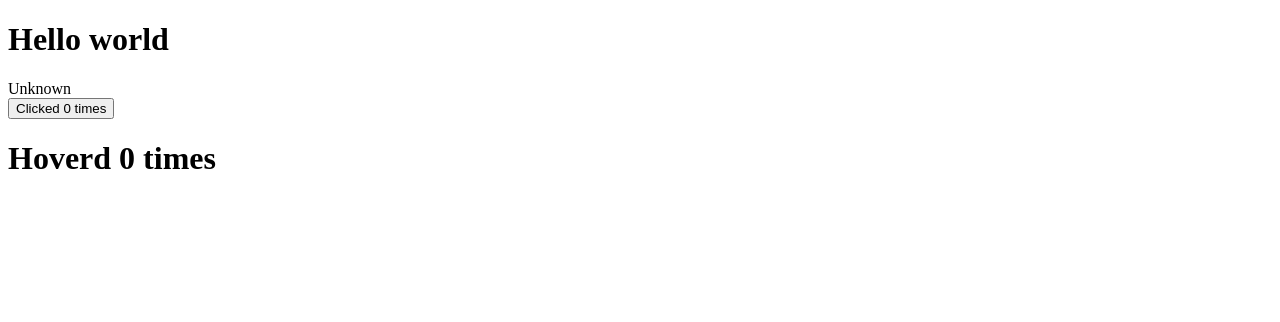
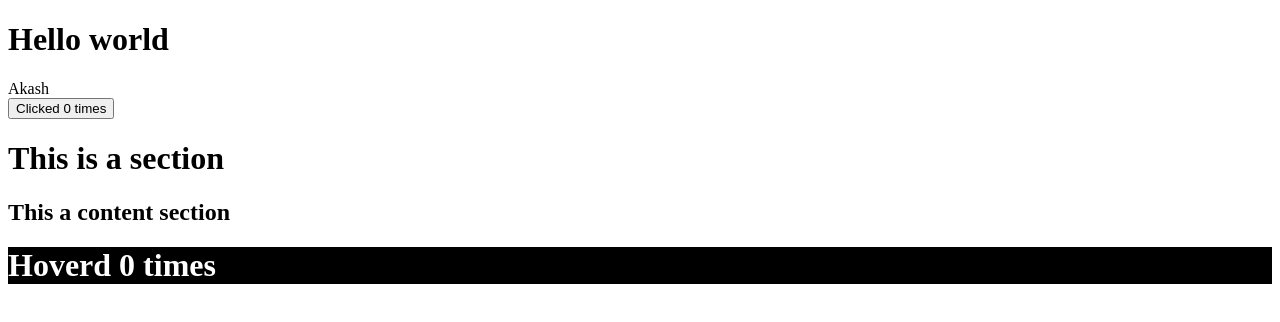
Before and after one commit to Akashkarmokar/React-Practice, a React (Create React App) app: page / in a window 1280 px wide. Shown: the top 322 px of the page. Built offline with nearby package versions, Linux system fonts and the light colour scheme.

Commit message:
feat: Context API
Learn the concept of context API . How context API work .
And finally make an custom context API .

```diff
--- a/src/App.js
+++ b/src/App.js
@@ -1,10 +1,18 @@
+import React from 'react';
 import ClickCounter from './Component/ClickCounter';
 import Counter from './Component/Counter';
-import HoverCounter from './Component/HoverCounter';
+import Section from './Component/Section';
 import User from './Component/User';
+import ThemeContext from './Contexts/themeContext';
 
-function App() {
-    // const quantities = [1, 2, 3];
+class App extends React.Component {
+    state = {
+        theme: 'dark',
+    };
+
+    render() {
+        const { theme } = this.state;
+
         return (
             <div>
                 <h1>Hello world</h1>
@@ -14,13 +22,12 @@
                         <ClickCounter counter={counter} handleCounter={handleCounter} />
                     )}
                 />
-            <Counter
-                renderLogic={(counter, handleCounter) => (
-                    <HoverCounter counter={counter} handleCounter={handleCounter} />
-                )}
-            />
+                <ThemeContext.Provider value={{ theme }}>
+                    <Section />
+                </ThemeContext.Provider>
             </div>
         );
     }
+}
 
 export default App;
--- /dev/null
+++ b/src/Component/Content.js
@@ -0,0 +1,24 @@
+import themeContext from '../Contexts/themeContext';
+import Counter from './Counter';
+import HoverCounter from './HoverCounter';
+
+export default function Content() {
+    return (
+        <div>
+            <h2>This a content section</h2>
+            <Counter
+                renderLogic={(counter, handleCounter) => (
+                    <themeContext.Consumer>
+                        {({ theme }) => (
+                            <HoverCounter
+                                counter={counter}
+                                handleCounter={handleCounter}
+                                theme={theme}
+                            />
+                        )}
+                    </themeContext.Consumer>
+                )}
+            />
+        </div>
+    );
+}
--- a/src/Component/HoverCounter.js
+++ b/src/Component/HoverCounter.js
@@ -1,7 +1,11 @@
-export default function HoverCounter({ counter, handleCounter }) {
+export default function HoverCounter({ counter, handleCounter, theme }) {
+    const style = theme === 'dark' ? { backgroundColor: '#000000', color: '#ffffff' } : null;
     return (
         <div>
-            <h1 onMouseOver={handleCounter}> Hoverd {counter} times</h1>
+            <h1 onMouseOver={handleCounter} style={style}>
+                {' '}
+                Hoverd {counter} times
+            </h1>
         </div>
     );
 }
--- /dev/null
+++ b/src/Component/Section.js
@@ -0,0 +1,10 @@
+import Content from './Content';
+
+export default function Section() {
+    return (
+        <div>
+            <h1>This is a section</h1>
+            <Content />
+        </div>
+    );
+}
--- a/src/Component/User.js
+++ b/src/Component/User.js
@@ -1,3 +1,3 @@
 export default function User({ render }) {
-    return render(false);
+    return render(true);
 }
--- /dev/null
+++ b/src/Contexts/themeContext.js
@@ -0,0 +1,15 @@
+/**
+ * In this section we made our custome Context API.
+ */
+
+import createContext from '../lib/Context';
+
+const themeContext = createContext({ theme: 'light' });
+/**
+ * But we can replace our previous code with built in
+ * React Context API .
+ */
+// import React from 'react';
+// cnst themeContext = React.createContext();
+
+export default themeContext;
--- /dev/null
+++ b/src/lib/Context.js
@@ -0,0 +1,20 @@
+class Context {
+    constructor(value = null) {
+        this.value = value;
+    }
+
+    Provider = ({ children, value }) => {
+        this.value = value;
+        return children;
+    };
+
+    Consumer = ({ children }) => children(this.value);
+}
+
+export default function createContext(value = null) {
+    const context = new Context(value);
+    return {
+        Provider: context.Provider,
+        Consumer: context.Consumer,
+    };
+}
```
Lines whose indentation alone changed are shown as unchanged.
